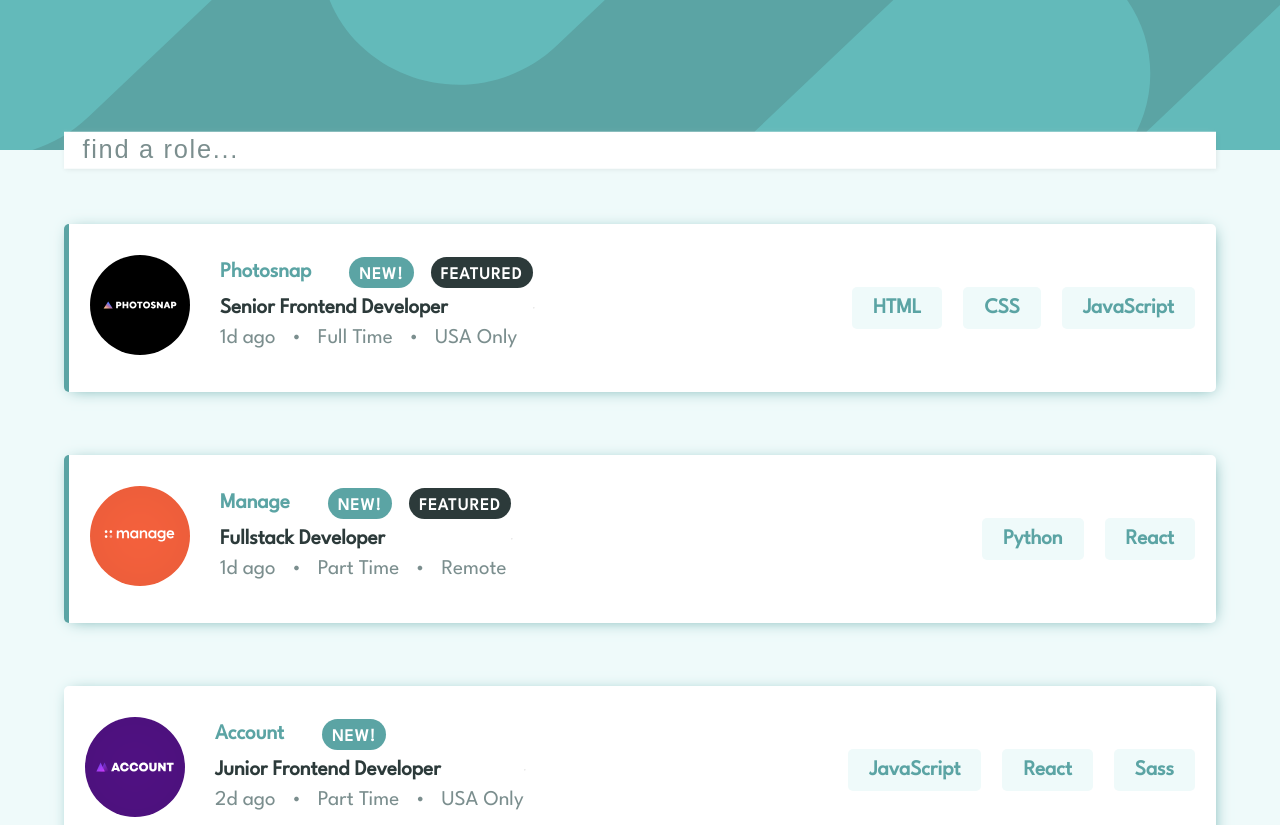
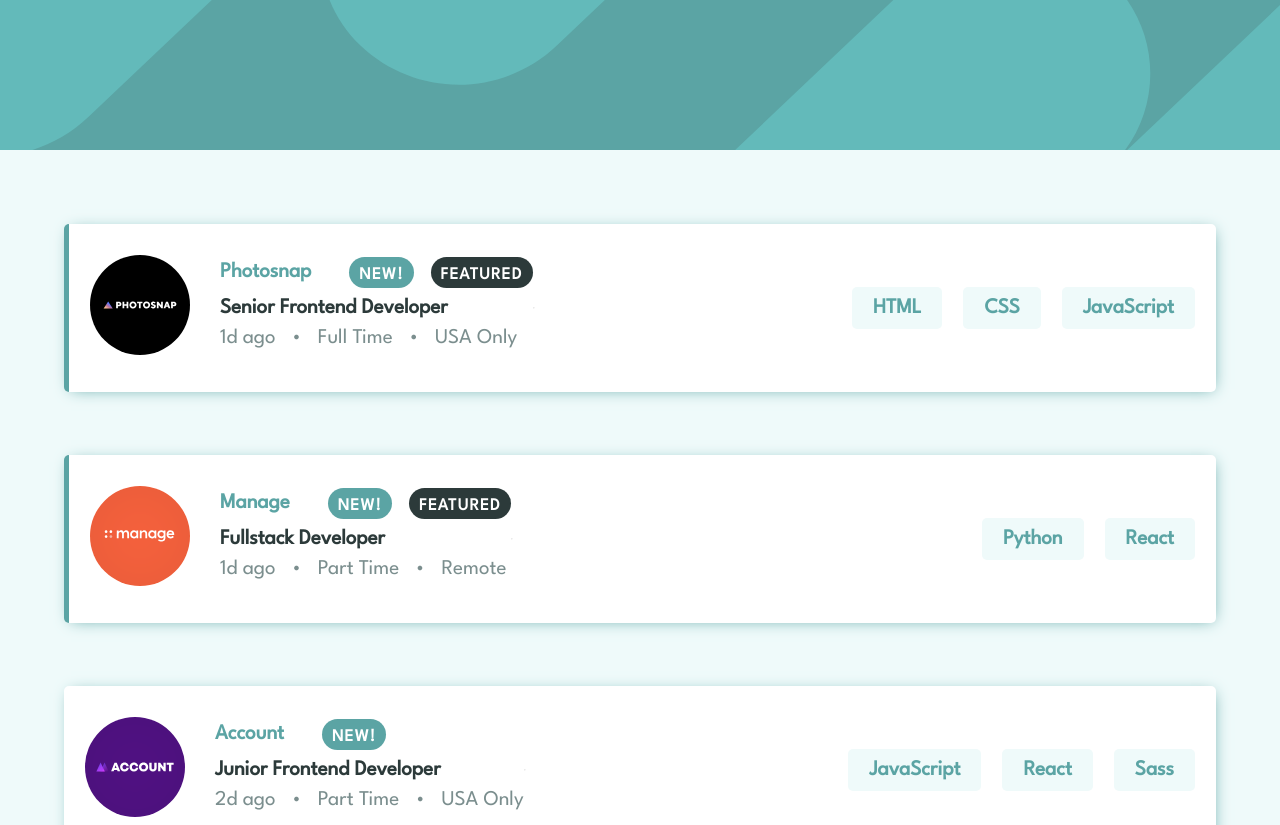
Before and after one commit to Eminence14/static-job-listing, a plain HTML site: page index.html in a window 1280 px wide. Shown: the top 825 px of the page. Drawn offline with Linux system fonts and the light colour scheme.

Commit message:
refactoring completed, no filter

```diff
--- a/index.html
+++ b/index.html
@@ -12,67 +12,8 @@
 </head>
 
 <body>
-<!-- <a href="javascript:window.open('http://127.0.0.1:5500/index.html', '', 'width=375px, height=auto')">window</a> -->
-  <header>
-
-    <input type="search" name="filter" id="filter" placeholder="find a role...">
-
-  </header>
-
-  <div class="container">
-
-    <!-- <div class="card">
-      <div class="card_image">
-        <img src="./images/photosnap.svg" alt="">
-      </div>
-      <div class="card_description">
-        <div class="card_description_top bott">
-          <h4 class="company_name">Photosnap</h4>
-          <span class="new">New!</span>
-          <span class="featured">Featured</span>
-        </div>
-        <h4 class="card_description_middle bott">Senior Frontend Developer</h4>
-        <div class="card_description_bottom bott">
-          <span class="post_time">1d ago</span> &bull;
-          <span class="contract">Full Time</span> &bullet;
-          <span class="location">USA only</span>
-        </div>
-      </div>
-      <hr>
-      <ul class="card_skills">
-        <li class="skills">Frontend</li>
-        <li class="skills">Senior</li>
-        <li class="skills">HTML</li>
-        <li class="skills">CSS</li>
-        <li class="skills">JavaScript</li>
-      </ul>
-    </div> -->
-    <!-- <div class="card">
-      <div class="card_image">
-        <img src="" alt="">
-      </div>
-      <div class="card_description">
-        <div class="card_description_top">
-          <h4 class="company_name"></h4>
-          <span class="new"></span>
-          <span class="featured"></span>
-        </div>
-        <h4 class="card_description_middle">
-        </h4>
-        <div class="card_description_bottom">
-          <span class="post_time"></span> &bull;
-          <span class="contract"></span> &bullet;
-          <span class="location"></span>
-        </div>
-      </div>
-      <hr>
-      <div class="card_skills">
-        <span class="skills"></span>
-      </div>
-    </div> -->
-
-  </div>
-
+  <header></header>
+  <div class="container"></div>
 </body>
 
 </html>
--- a/src/index.js
+++ b/src/index.js
@@ -1,5 +1,4 @@
 const container = document.querySelector('.container')
-const filter = document.querySelector('#filter')
 
 const getData = async () => {
   const response = await fetch('data.json')
--- a/src/style.css
+++ b/src/style.css
@@ -26,28 +26,6 @@ header {
 	background-image: url("../images/bg-header-mobile.svg");
 	background-color: var(--darkCyan);
     position: relative;
-}
-header input {
-    width: 90%;
-    border: none;
-    outline: none;
-    height: 25%;
-    position: absolute;
-    left: 50%;
-    bottom: 0;
-    transform: translate(-50%, 50%);
-    padding: .8em;
-    color: var(--darkCyan);
-    box-shadow: 1px 1px 5px rgba(0,0,0, .08),
-    -1px -1px 5px rgba(255, 255, 255, .1);
-    font-size: 1.1em;
-    font-weight: 600;
-}
-header input::placeholder{
-    color: var(--darkGrayCyan);
-    font-size: 1.1em;
-    letter-spacing: 1.7px;
-    font-weight: 100;
 }
 .container {
 	width: 100%;
```
